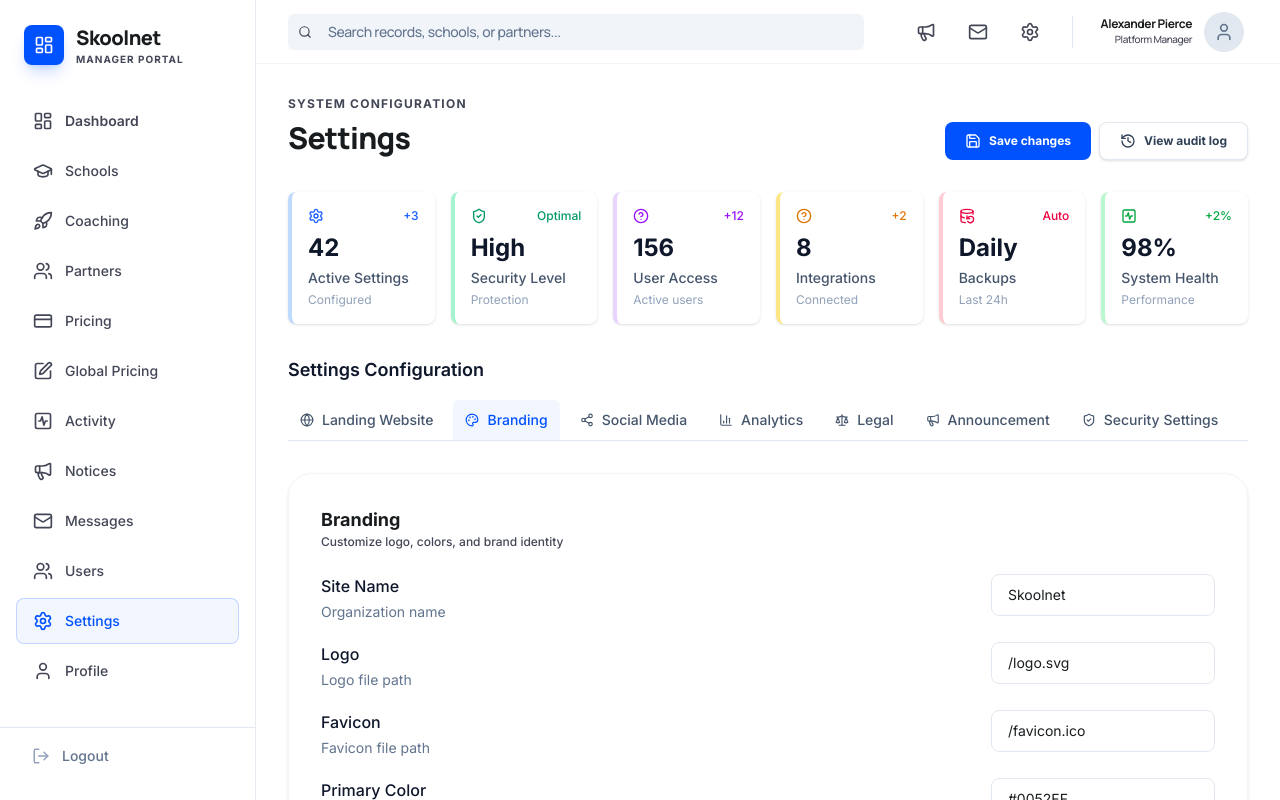
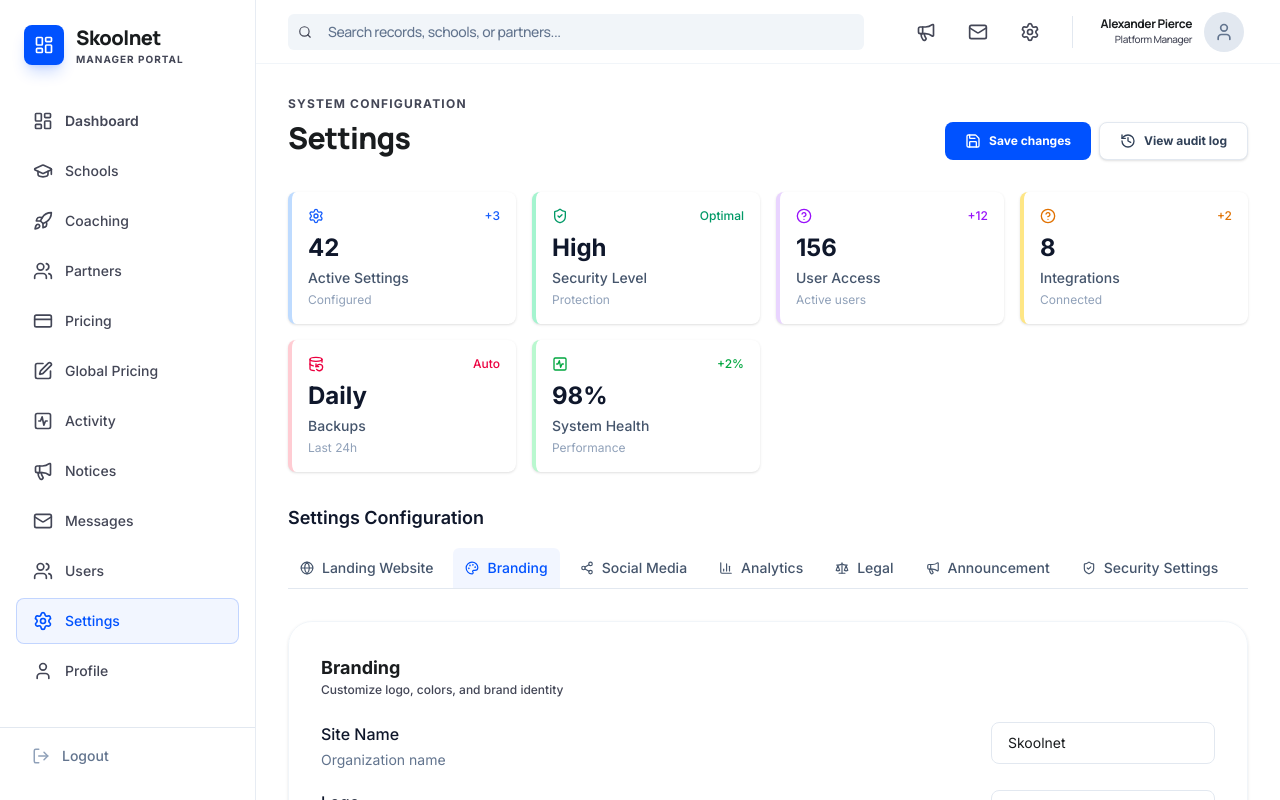
Before and after one commit to md-sonu07/skoolnet, a React (Vite) app: page /dashboard/manager/settings in a window 1280 px wide. Shown: the top 800 px of the page. Built offline with nearby package versions, Linux system fonts and the light colour scheme.

Commit message:
refactor(manager): replace hardcoded grid layout with MetricGrid component
Introduce MetricGrid component to encapsulate grid styling, improving code reusability and maintainability in the settings page. This change centralizes grid logic and reduces inline class definitions.

No breaking changes.

```diff
--- a/src/pages/manager/Settings.jsx
+++ b/src/pages/manager/Settings.jsx
@@ -1289,7 +1289,7 @@ export default function ManagerSettings() {
         </>
       }
     >
-      <div className="grid grid-cols-2 md:grid-cols-3 lg:grid-cols-6 gap-3 md:gap-4">
+      <MetricGrid>
         {systemStats.map((stat, index) => (
           <MetricCard
             key={index}
@@ -1301,7 +1301,7 @@ export default function ManagerSettings() {
             tone={stat.tone}
           />
         ))}
-      </div>
+      </MetricGrid>
 
       <SettingsNavigation
         categories={settingsCategories}
```
